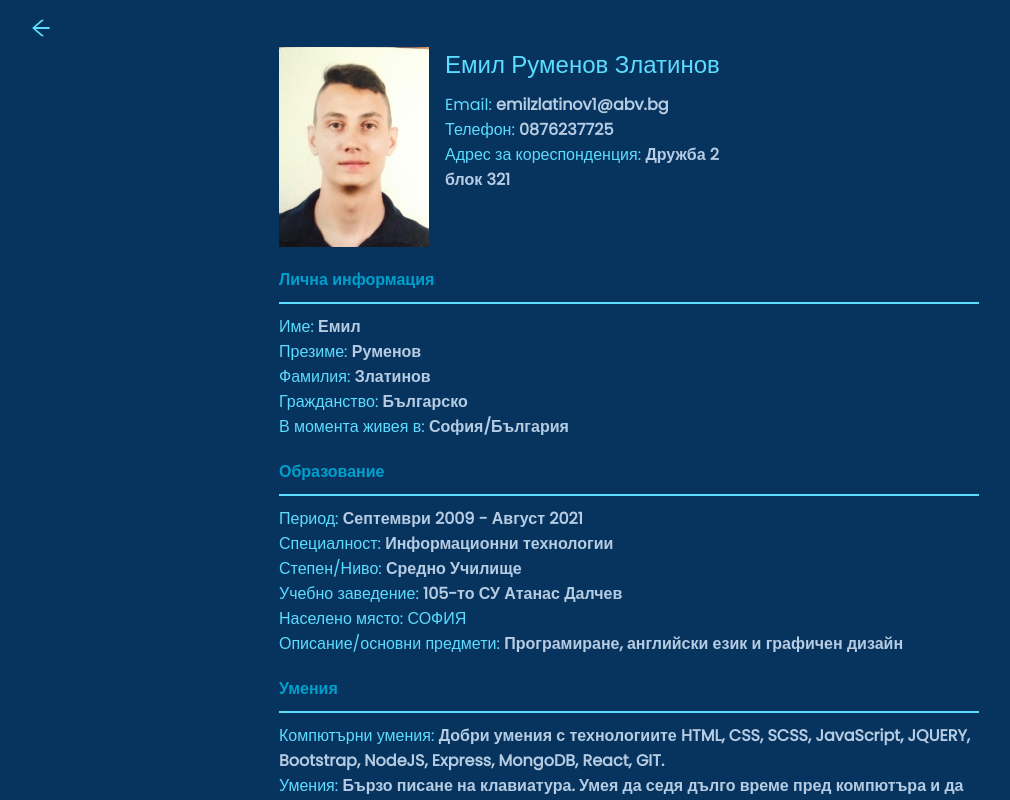
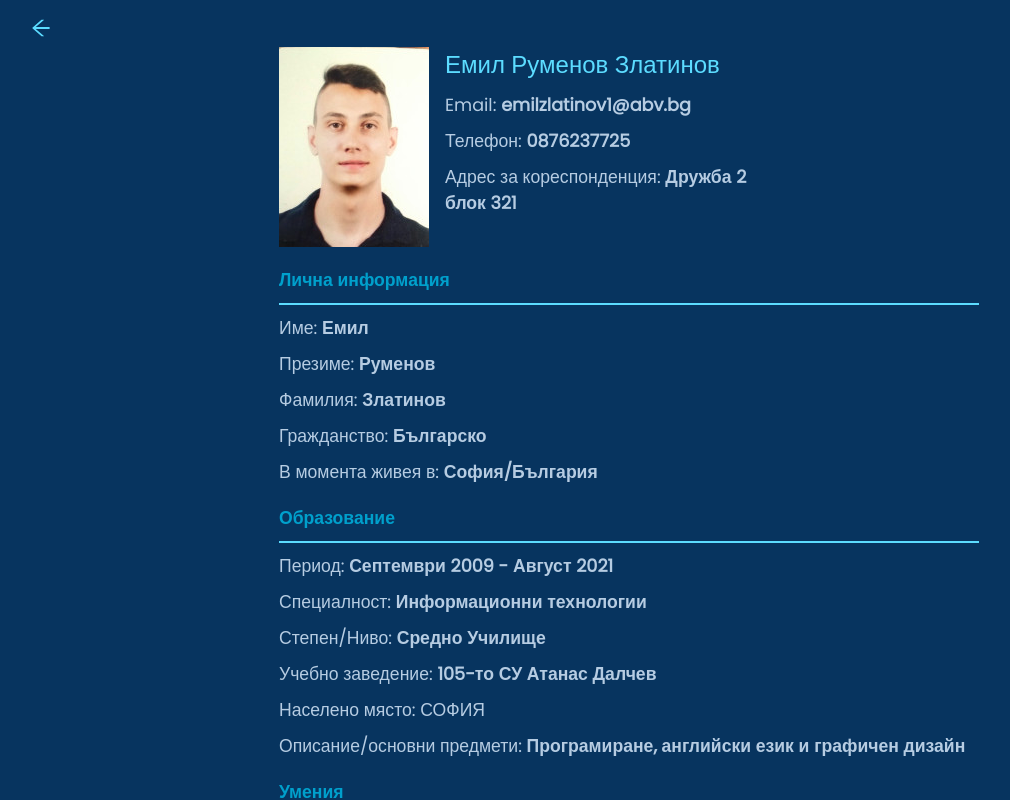
Before and after one commit to StroverIT/portfolio, a React (Create React App) app: page /cv in a window 1280 px wide. Shown: the top 800 px of the page, without its empty margins (11-1021 px from the left). Built offline with nearby package versions, Linux system fonts and the light colour scheme.

Commit message:
Adding idk

```diff
--- a/src/components/resume/cv.scss
+++ b/src/components/resume/cv.scss
@@ -1,21 +1,25 @@
 @use "../../../sass/abstracts/colors" as *;
 
 .cv-container{
-    color: $primary-color;
+    color: $secondary-color-lighter;
+    font-size: 1.10rem;
+    padding-bottom: 200px;
     .myName{
         font-size: 1.5rem;
+        color: $primary-color;
     }
-    b{
-    color: $secondary-color-lighter;
-    }
+
     h4{
-    color: $primary-color-dark;
-
+        color: $primary-color-dark;
         margin-top: 20px;
         margin-bottom: 10px;
+        font-size: 1.10rem;
     }
     ul{
         margin-top: 10px;
+        li{
+            margin-top: 10px;
+        }
     }
     hr{
         background-color:$primary-color;
```
